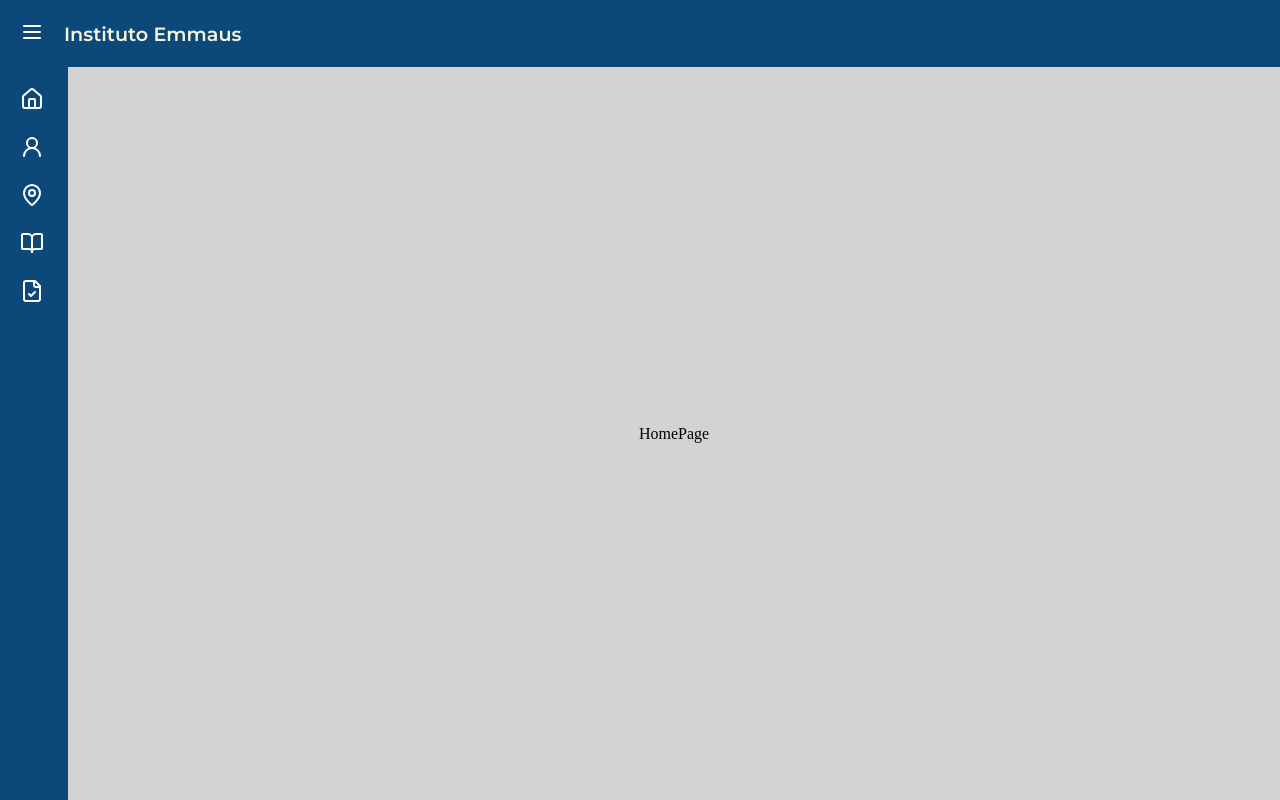
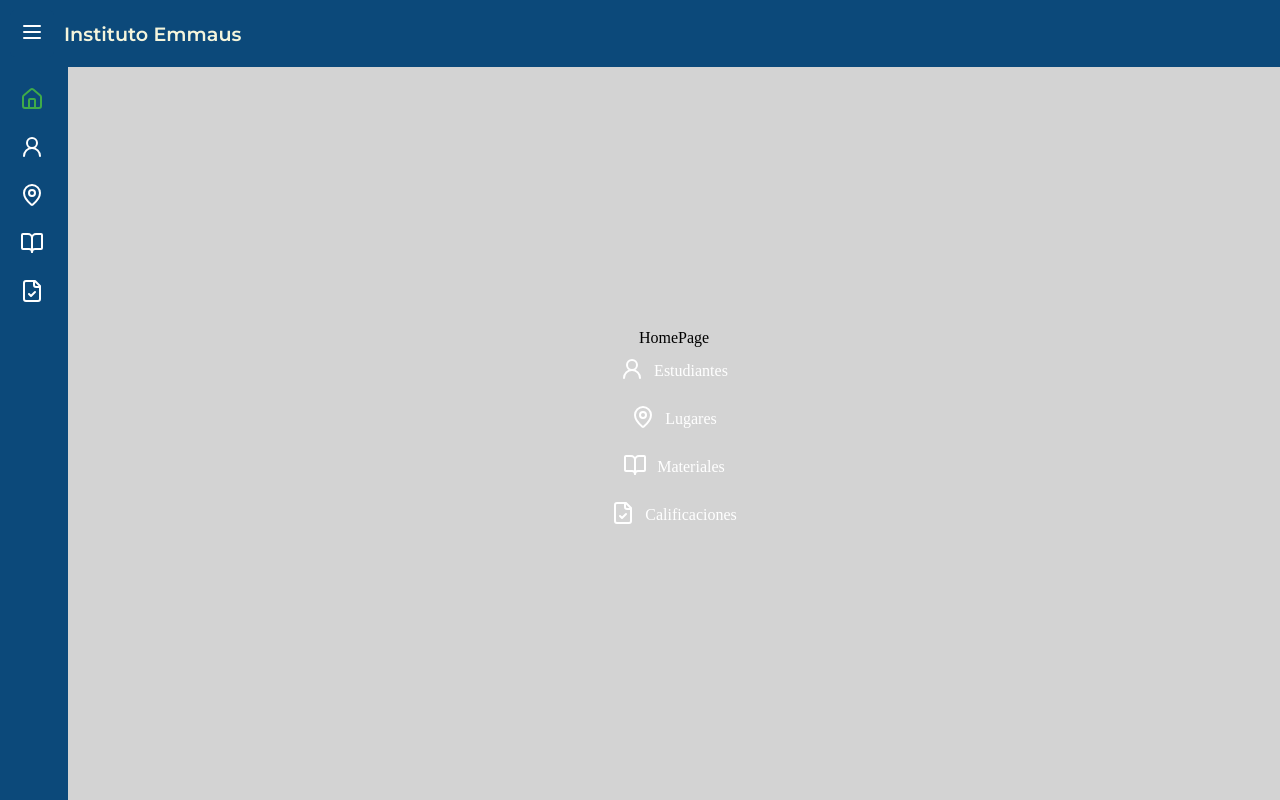
Before and after one commit to Luis1155/semillas-frontend, a React (Vite) app: page / in a window 1280 px wide. Built offline with nearby package versions, Linux system fonts and the light colour scheme.

Commit message:
menu-item-select, revisar en HomePage

```diff
--- a/src/components/CollapsibleMenu.css
+++ b/src/components/CollapsibleMenu.css
@@ -27,6 +27,14 @@
   text-decoration: none;
 }
 
+.menu-item-select {
+  display: flex;
+  align-items: center;
+  padding: 10px;
+  cursor: pointer;
+  color: #3fab49;
+  text-decoration: none;
+}
 .menu-item:hover {
   background-color: #3fab49;
 }
--- a/src/components/CollapsibleMenu.jsx
+++ b/src/components/CollapsibleMenu.jsx
@@ -28,8 +28,10 @@ export default function CollapsibleMenu() {
             <NavLink
               key={item.id}
               to={item.to}
-              className={"menu-item"}
-              onClick={() => setPageSelect(id)}
+              className={
+                item.id == pageSelect ? "menu-item-select" : "menu-item"
+              }
+              onClick={() => setPageSelect(item.id)}
             >
               <div>{item.icon}</div>
               <motion.div
--- a/src/pages/HomePage.jsx
+++ b/src/pages/HomePage.jsx
@@ -1,5 +1,19 @@
+import { NavLink } from "react-router";
+import { menuItems } from "../helpers/MenuItems";
 import "./Page.css";
 
 export const HomePage = () => {
-  return <div className="base">HomePage</div>;
+  return (
+    <div className="base home">
+      HomePage
+      {menuItems.slice(1).map((item) => (
+        <NavLink key={item.id} to={item.to} className={"menu-item"}>
+          <div>{item.icon}</div>
+          <div className="item-text">
+            <span>{item.text}</span>
+          </div>
+        </NavLink>
+      ))}
+    </div>
+  );
 };
--- a/src/pages/Page.css
+++ b/src/pages/Page.css
@@ -5,3 +5,7 @@
   justify-content: center;
   align-items: center;
 }
+
+.home {
+  flex-direction: column;
+}
```
